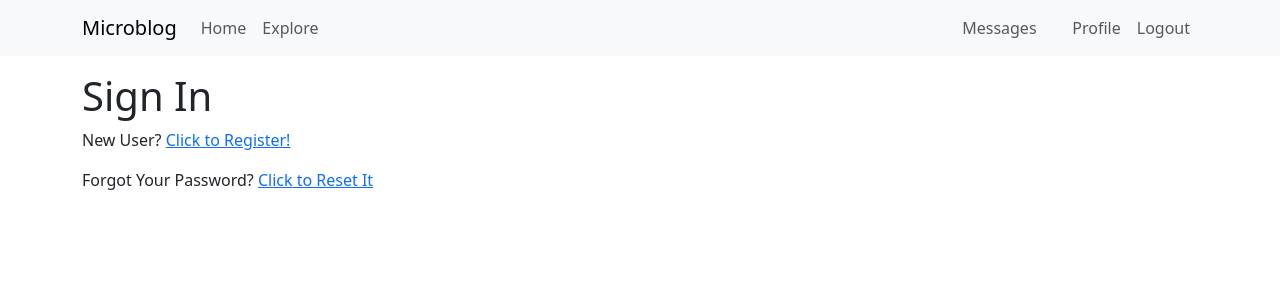
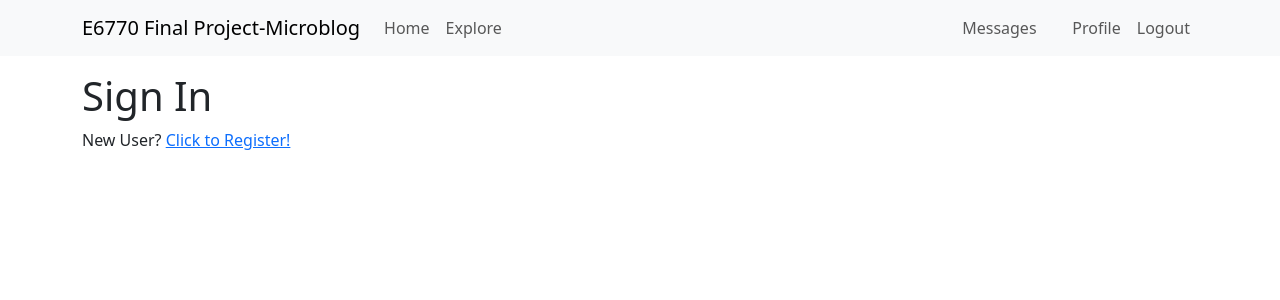
Before and after one commit to JL6850/ELEN6770-Final-Project, a Python web app: template app/templates/auth/login.html in a window 1280 px wide. Shown: the top 300 px of the page. Run offline with Jinja, Linux system fonts and the light colour scheme; the template is opened without the code that fills it: most values are stand-ins (such as "Sample title", 1, 10 or a date in 2020); some libraries are stand-ins or nearby versions.

Commit message:
Update html

```diff
--- a/app/templates/auth/login.html
+++ b/app/templates/auth/login.html
@@ -5,8 +5,8 @@
     <h1>{{ _('Sign In') }}</h1>
     {{ wtf.quick_form(form) }}
     <p>{{ _('New User?') }} <a href="{{ url_for('auth.register') }}">{{ _('Click to Register!') }}</a></p>
-    <p>
-        {{ _('Forgot Your Password?') }}
-        <a href="{{ url_for('auth.reset_password_request') }}">{{ _('Click to Reset It') }}</a>
-    </p>
+{#    <p>#}
+{#        {{ _('Forgot Your Password?') }}#}
+{#        <a href="{{ url_for('auth.reset_password_request') }}">{{ _('Click to Reset It') }}</a>#}
+{#    </p>#}
 {% endblock %}
--- a/app/templates/base.html
+++ b/app/templates/base.html
@@ -6,7 +6,7 @@
     {% if title %}
     <title>{{ title }} - Microblog</title>
     {% else %}
-    <title>{{ _('Welcome to Microblog') }}</title>
+    <title>{{ _('E6770 Final Project') }}</title>
     {% endif %}
     <link
         href="https://cdn.jsdelivr.net/npm/bootstrap@5.3.2/dist/css/bootstrap.min.css"
@@ -17,7 +17,7 @@
   <body>
     <nav class="navbar navbar-expand-lg bg-body-tertiary">
       <div class="container">
-        <a class="navbar-brand" href="{{ url_for('main.index') }}">Microblog</a>
+        <a class="navbar-brand" href="{{ url_for('main.index') }}">E6770 Final Project-Microblog</a>
         <button class="navbar-toggler" type="button" data-bs-toggle="collapse" data-bs-target="#navbarSupportedContent" aria-controls="navbarSupportedContent" aria-expanded="false" aria-label="Toggle navigation">
           <span class="navbar-toggler-icon"></span>
         </button>
```
